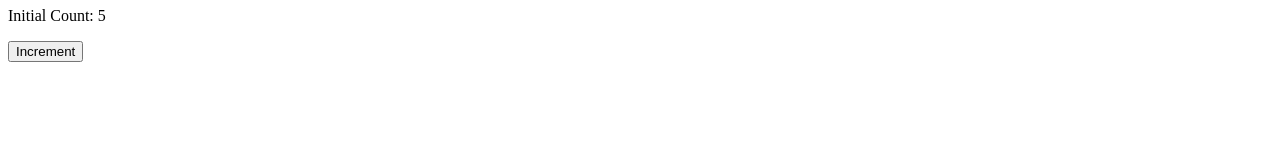
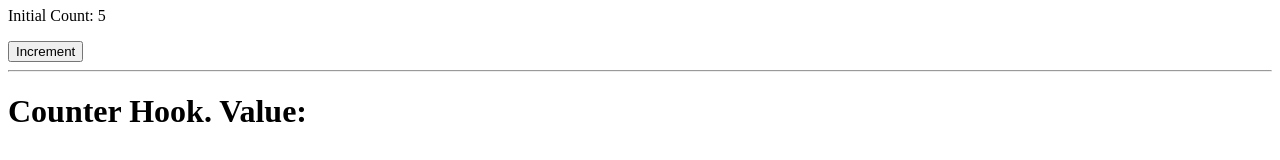
Before and after one commit to alfianandinugraha/react-typescript-workshop, a React (Vite) app: page / in a window 1280 px wide. Shown: the part 328-488 px from the top of the page. Built offline with nearby package versions, Linux system fonts and the light colour scheme.

Commit message:
feat(init component): init CounterHook component

```diff
--- a/src/App.tsx
+++ b/src/App.tsx
@@ -2,6 +2,7 @@ import React, { useState } from 'react'
 import { HTMLAttributes } from 'types'
 import Counter from './components/Counter'
 import CounterClass from './components/CounterClass'
+import CounterHook from './components/CounterHook'
 
 interface AppProps extends HTMLAttributes {}
 
@@ -14,6 +15,8 @@ function App(props: AppProps) {
       <hr />
       <CounterClass step={2} />
       <CounterClass initialCount={5} />
+      <hr />
+      <CounterHook />
     </>
   )
 }
--- /dev/null
+++ b/src/components/CounterHook.tsx
@@ -0,0 +1,11 @@
+import React from 'react'
+
+const CounterHook = (): React.ReactElement => {
+  return (
+    <div>
+      <h1>Counter Hook. Value: </h1>
+    </div>
+  )
+}
+
+export default CounterHook
```
